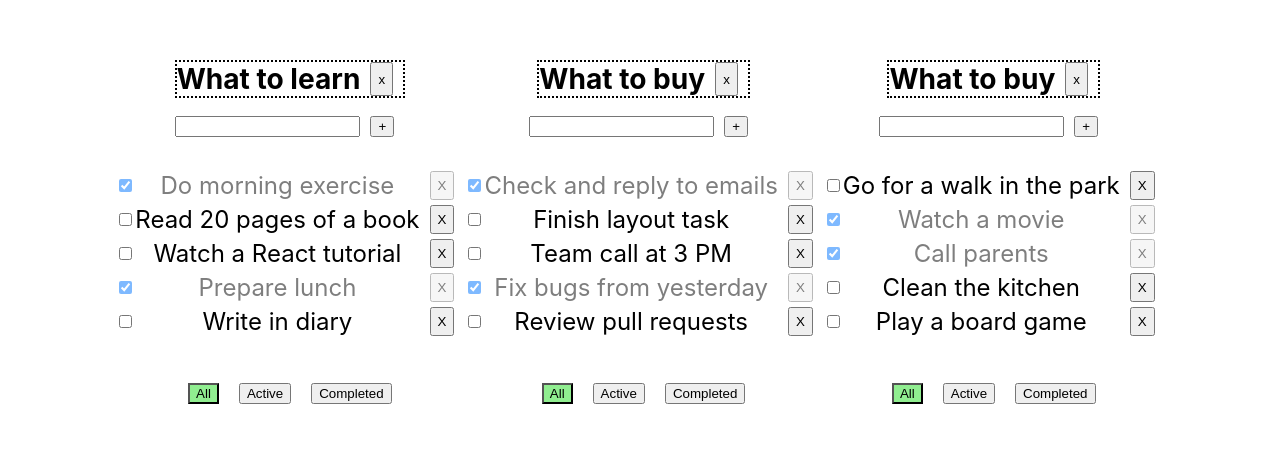
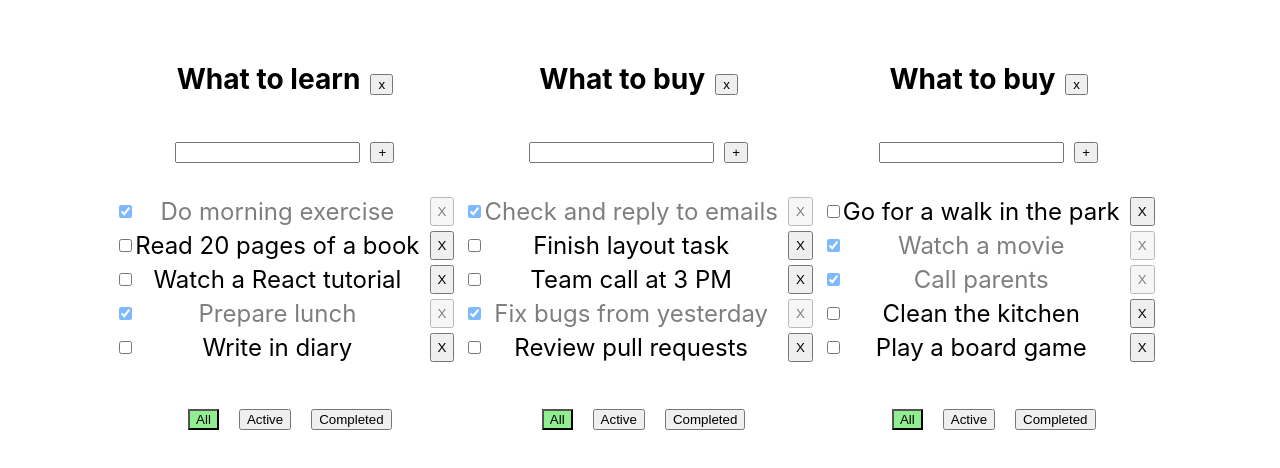
Before and after one commit to VanoKi/todolist-02, a React (Vite) app: page / in a window 1280 px wide. Shown: the part 168-636 px from the top of the page. Built offline with nearby package versions, Linux system fonts and the light colour scheme.

Commit message:
fix: ailgn-items

```diff
--- a/src/App.css
+++ b/src/App.css
@@ -13,13 +13,9 @@
 }
 
 .app > div > :first-child {
-  border: 2px dotted black;
   display: flex;
   justify-content: space-between;
-}
-
-h3 {
-  margin: 0;
+  align-items: baseline;
 }
 
 .app > div > ul {
```
